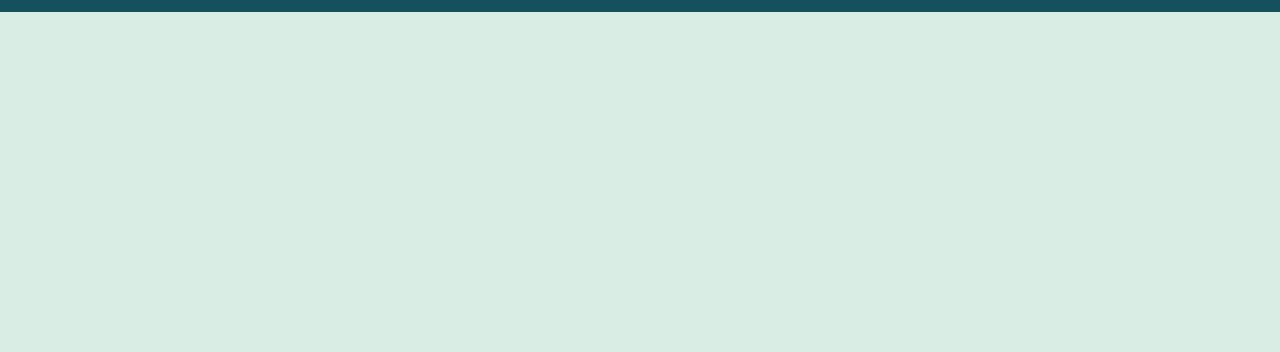
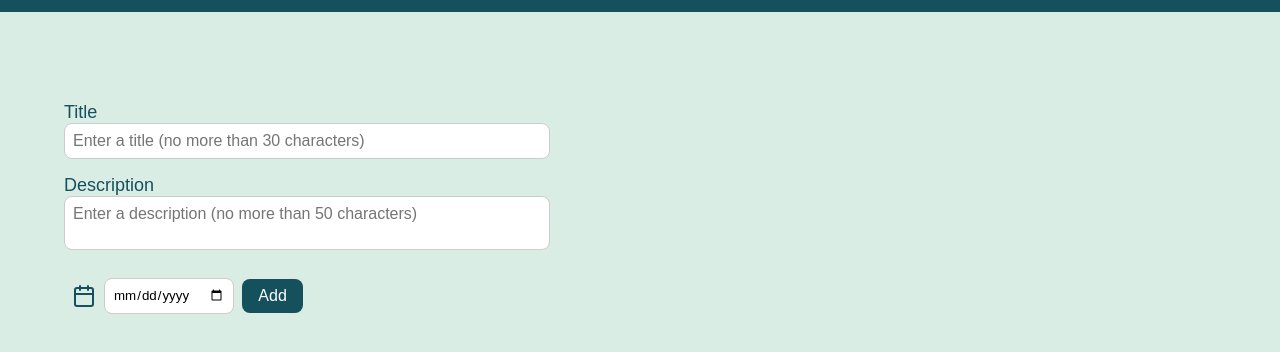
Before and after one commit to JaiderVargas05/taskGUI, a plain HTML site: page pages/index.html in a window 1280 px wide. Shown: the part 68-420 px from the top of the page. Drawn offline with Linux system fonts and the light colour scheme.

Commit message:
creacion del titulo, descripcion y calendario

```diff
--- a/pages/index.html
+++ b/pages/index.html
@@ -20,3 +20,27 @@
         </div>
 	</header>
 </body>
+<main>
+    <div class="task-form">
+        <div class="form-group">
+            <label for="taskTitle">Title</label>
+            <input type="text" id="taskTitle" placeholder="Enter a title (no more than 30 characters)" maxlength="30">
+        </div>
+        <div class="form-group">
+            <label for="taskDescription">Description</label>
+            <textarea id="taskDescription" placeholder="Enter a description (no more than 50 characters)" maxlength="50"></textarea>
+        </div>
+        <div class="date-input">
+            <svg xmlns="http://www.w3.org/2000/svg" width="24" height="24" viewBox="0 0 24 24" fill="none" stroke="currentColor" stroke-width="2" stroke-linecap="round" stroke-linejoin="round">
+                <rect x="3" y="4" width="18" height="18" rx="2" ry="2"></rect>
+                <line x1="16" y1="2" x2="16" y2="6"></line>
+                <line x1="8" y1="2" x2="8" y2="6"></line>
+                <line x1="3" y1="10" x2="21" y2="10"></line>
+            </svg>
+            <input type="date" id="taskDueDate">
+            <!--toca implementar addTask por js-->
+            <button onclick="addTask()">Add</button>
+        </div>
+    </div>
+</main>
+</html>
--- a/styles/home.css
+++ b/styles/home.css
@@ -1,9 +1,11 @@
+
+/*estilo del cuerpo*/
 body{
     background-color: #daede5;
     margin: 0;
     font-family: 'Montserrat', sans-serif;
 }
-
+/*estilo del header*/
 header{
     display: flex;
     background-color: #15505d;
@@ -38,3 +40,62 @@ header div{
 #logo-container h1{
     margin-left: 1rem;
 }
+
+/*estilo title,description*/
+main{
+    display: flex;
+    justify-content: flex-start;
+    align-items: center;
+    height: 50vh;
+    margin-left: 4rem; /
+}
+.task-form {
+    display: flex;
+    flex-direction: column;
+    gap: 1rem;
+    width: 40%;
+}
+.form-group label, .date-input label {
+    font-size: 18px;
+    color: #15505d;
+}
+.form-group input,
+.form-group textarea,.date-input {
+    width: 100%;
+    padding: 0.5rem;
+    border: 1px solid #ccc;
+    border-radius: 8px;
+    font-size: 16px;
+    font-family: 'Montserrat', sans-serif;
+    box-sizing: border-box;
+    resize: none;
+}
+/*estilo calendario*/
+.date-input {
+    display: flex;
+    align-items: center;
+    gap: 0.5rem;
+    border: none;
+}
+
+.date-input svg {
+    color: #15505d;
+}
+
+.date-input input {
+    border: 1px solid #ccc;
+    border-radius: 8px;
+    padding: 0.5rem;
+    font-family: 'Montserrat', sans-serif;
+}
+
+.date-input button {
+    background-color: #15505d;
+    color: white;
+    border: none;
+    border-radius: 8px;
+    padding: 0.5rem 1rem;
+    cursor: pointer;
+    font-size: 16px;
+    font-family: 'Montserrat', sans-serif;
+}
```
